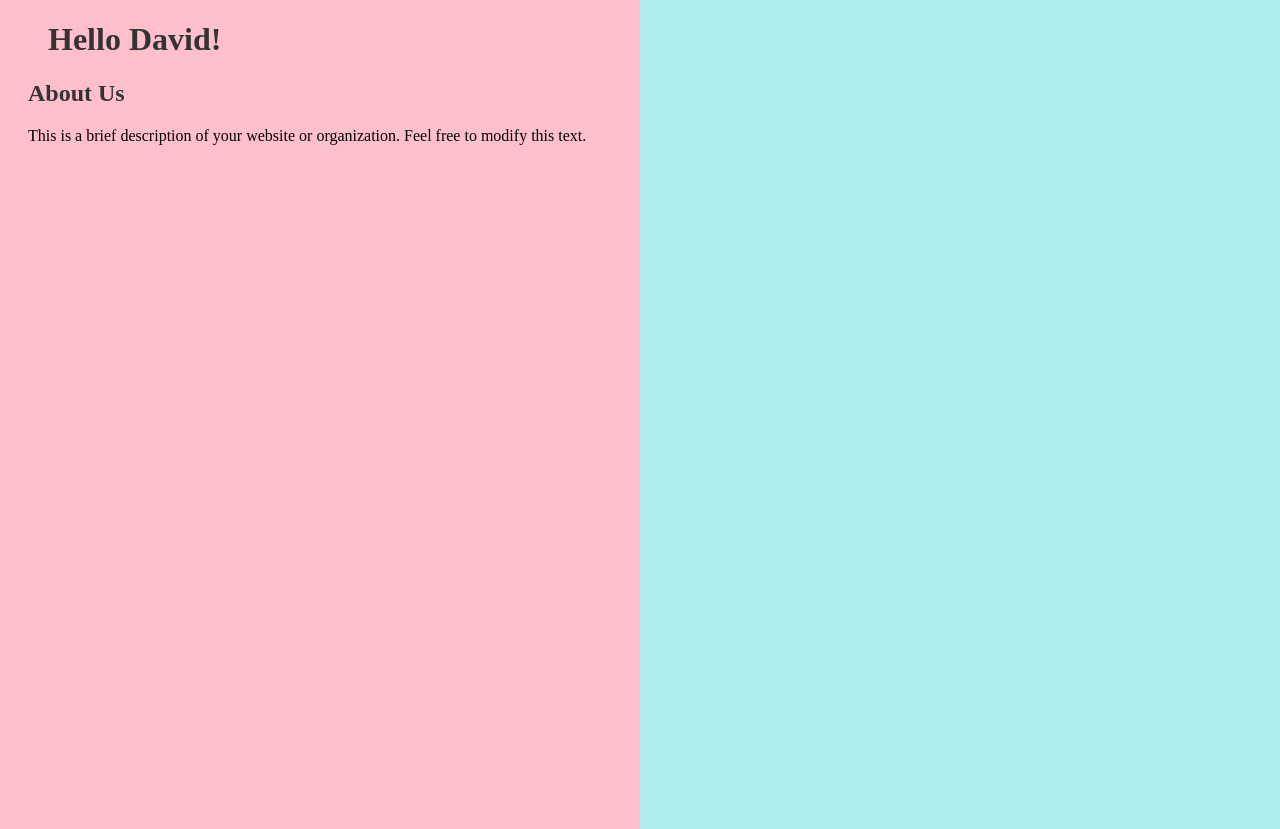
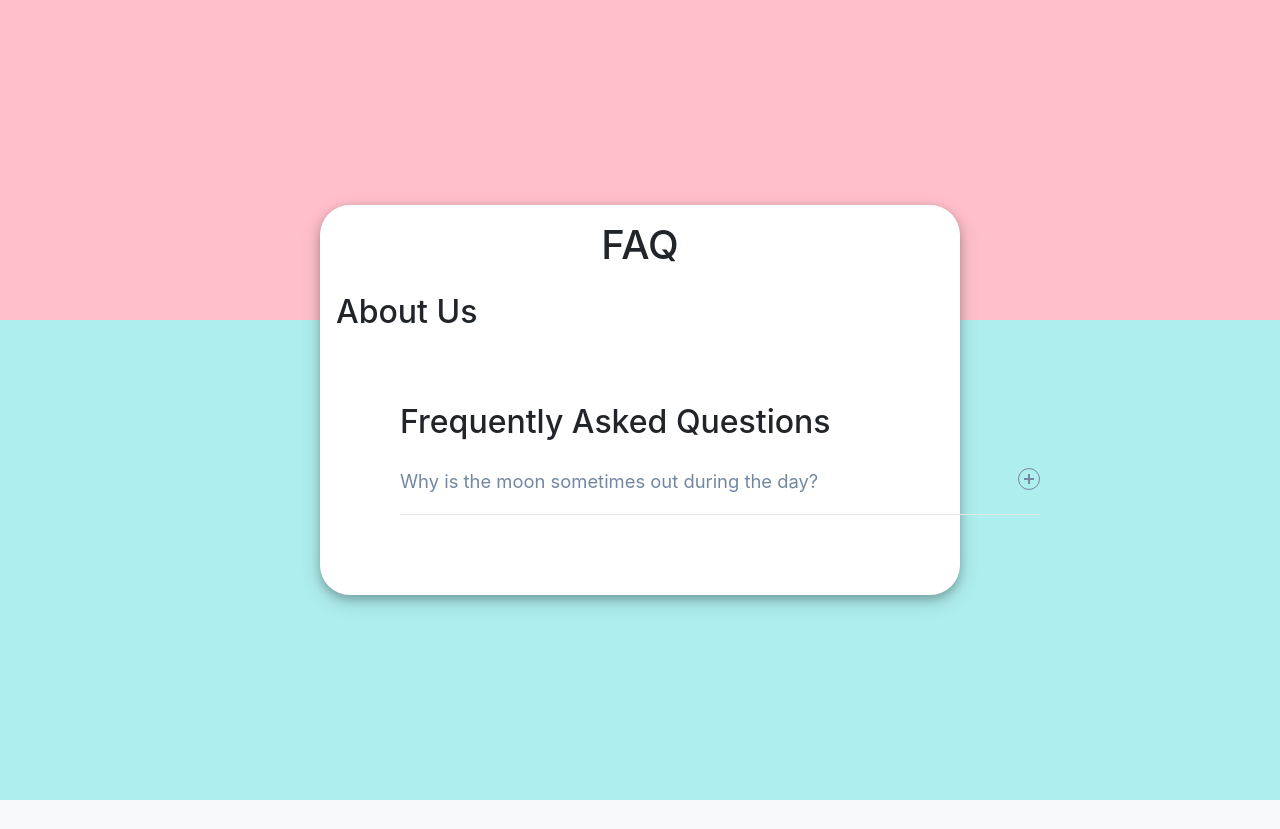
Before and after one commit to 000000000PROXIMO111111111111/Project_1, a plain HTML site: page index.html in a window 1280 px wide. After the commit the page ends 800 px from the top, so only its background shows below. Drawn offline with nearby package versions, Linux system fonts and the light colour scheme.

Commit message:
Accordion Working but overflowing

```diff
--- a/index.html
+++ b/index.html
@@ -1,31 +1,40 @@
 <!DOCTYPE html>
 <html lang="en">
+
 <head>
     <meta charset="UTF-8">
     <meta name="viewport" content="width=device-width, initial-scale=1.0">
-
-  <!-- Link to your style.css file -->
+    <!-- Link to Bootstrap CSS (replace with the correct Bootstrap version) -->
+    <link rel="stylesheet" href="https://maxcdn.bootstrapcdn.com/bootstrap/4.0.0/css/bootstrap.min.css">
+    <!-- Link to your styles.scss file -->
     <link rel="stylesheet" href="style.css">
     <!-- Add any additional meta tags, stylesheets, or scripts here -->
 </head>
-<body>
 
-<!-- Main Content Area -->
-<main>
-  <header>
-    <h1>Hello David!</h1>
-  </header>
-
+<body class="bg-light d-flex align-items-center justify-content-center" style="height: 100vh;">
+    <div class="rounded-cards p-3">
+        <h1 class="text-center mb-4">FAQ</h1>
         <section>
             <h2>About Us</h2>
-    <p>This is a brief description of your website or organization. Feel free to modify this text.</p>
+            <div class="container">
+                <h2>Frequently Asked Questions</h2>
+                <div class="accordion">
+                    <div class="accordion-item">
+                        <button id="accordion-button-1" aria-expanded="false">
+                            <span class="accordion-title">Why is the moon sometimes out during the day?</span>
+                            <span class="icon" aria-hidden="true"></span>
+                        </button>
+                        <div class="accordion-content">
+                            <p>Lorem ipsum dolor sit amet, consectetur adipiscing elit, sed do eiusmod tempor incididunt ut labore et dolore magna aliqua. Elementum sagittis vitae et leo duis ut. Ut tortor pretium viverra suspendisse potenti.</p>
+                        </div>
+                    </div>
+                </div>
+            </div>
         </section>
+    </div>
 
-  <!-- Add more sections as needed -->
+    <!-- Link to your script.js file -->
+    <script src="script.js"></script>
+</body>
 
-</main>
-
-<!-- Add any additional scripts here -->
-
-</body>
 </html>
--- a/script.js
+++ b/script.js
@@ -0,0 +1,17 @@
+document.addEventListener("DOMContentLoaded", function () {
+  const items = document.querySelectorAll(".accordion button");
+
+  function toggleAccordion() {
+    const itemToggle = this.getAttribute('aria-expanded');
+
+    for (i = 0; i < items.length; i++) {
+      items[i].setAttribute('aria-expanded', 'false');
+    }
+
+    if (itemToggle == 'false') {
+      this.setAttribute('aria-expanded', 'true');
+    }
+  }
+
+  items.forEach(item => item.addEventListener('click', toggleAccordion));
+});
--- a/style.css
+++ b/style.css
@@ -1,28 +1,144 @@
-body{
+@import url('https://fonts.googleapis.com/css?family=Hind:300,400&display=swap');
+
+:root {
+  --bg: #fff;
+  --text: #7288a2;
+  --gray: #4d5974;
+  --lightgray: #e5e5e5;
+  --blue: #03b5d2;
+}
+
+* {
+  box-sizing: border-box;
+}
+
+body {
     width: 100%;
     height: 100vh;
     background: linear-gradient(
-      to right,
-      pink 0%,
-      pink 50%,
-      paleturquoise 50%,
-      paleturquoise 100%
+        to bottom,
+        pink 0%,
+        pink 40%, /* Adjust this percentage for the bottom color of the split */
+        paleturquoise 40%, /* Adjust this percentage for the top color of the split */
+        paleturquoise 100%
     );
-  }
-header, nav, main, footer {
-    margin: 20px;
 }
 
-h1, h2 {
-    color: #333;
+.rounded-cards {
+    width: 40rem;
+    background-color: white;
+    padding: 1.5rem; /* Adjust padding as needed */
+    border-radius: 30px;
+    box-shadow: 0 4px 8px 0 rgba(0, 0, 0, 0.2), 0 6px 20px 0 rgba(0, 0, 0, 0.19);
 }
+/* Standard styles without motion */
+.my-element {
+    transition: background-color 0.3s ease;
+  }
 
-img {
-    max-width: 100%;
-    height: auto;
-}
+  .container {
+    margin: 0 auto;
+    padding: 4rem;
+    width: 48rem;
+  }
 
-footer {
-    text-align: center;
-    margin-top: 50px;
-}
+  .accordion .accordion-item {
+    border-bottom: 1px solid var(--lightgray);
+  }
+
+  .accordion button[aria-expanded='true'] {
+    border-bottom: 1px solid var(--blue);
+  }
+
+  .accordion button {
+    position: relative;
+    display: block;
+    text-align: left;
+    width: 100%;
+    padding: 1em 0;
+    color: var(--text);
+    font-size: 1.15rem;
+    font-weight: 400;
+    border: none;
+    background: none;
+    outline: none;
+  }
+
+  .accordion button:hover,
+  .accordion button:focus {
+    cursor: pointer;
+    color: var(--blue);
+  }
+
+  .accordion button:hover::after,
+  .accordion button:focus::after {
+    cursor: pointer;
+    color: var(--blue);
+    border: 1px solid var(--blue);
+  }
+
+  .accordion .accordion-title {
+    padding: 1em 1.5em 1em 0;
+  }
+
+  .accordion .icon {
+    display: inline-block;
+    position: absolute;
+    top: 18px;
+    right: 0;
+    width: 22px;
+    height: 22px;
+    border: 1px solid;
+    border-radius: 22px;
+  }
+
+  .accordion .icon::before {
+    display: block;
+    position: absolute;
+    content: '';
+    top: 9px;
+    left: 5px;
+    width: 10px;
+    height: 2px;
+    background: currentColor;
+  }
+
+  .accordion .icon::after {
+    display: block;
+    position: absolute;
+    content: '';
+    top: 5px;
+    left: 9px;
+    width: 2px;
+    height: 10px;
+    background: currentColor;
+  }
+
+  .accordion button[aria-expanded='true'] {
+    color: var(--blue);
+  }
+
+  .accordion button[aria-expanded='true'] .icon::after {
+    width: 0;
+  }
+
+  .accordion button[aria-expanded='true'] + .accordion-content {
+    opacity: 1;
+    max-height: 9em;
+    transition: all 200ms linear;
+    will-change: opacity, max-height;
+  }
+
+  .accordion .accordion-content {
+    opacity: 0;
+    max-height: 0;
+    overflow: hidden;
+    transition: opacity 200ms linear, max-height 200ms linear;
+    will-change: opacity, max-height;
+  }
+
+  .accordion .accordion-content p {
+    font-size: 1rem;
+    font-weight: 300;
+    margin: 2em 0;
+  }
--- /dev/null
+++ b/styles.scss
@@ -0,0 +1,120 @@
+@import url('https://fonts.googleapis.com/css?family=Hind:300,400&display=swap');
+
+$bg: #fff;
+$text: #7288a2;
+$gray: #4d5974;
+$lightgray: #e5e5e5;
+$blue: #03b5d2;
+
+* {
+  box-sizing: border-box;
+  &::before, &::after {
+    box-sizing: border-box;
+  }
+}
+
+body {
+  margin: 0;
+  padding: 0;
+  font-family: 'Hind', sans-serif;
+  background: $bg;
+  color: $gray;
+  display: flex;
+  min-height: 100vh;
+}
+
+.container {
+  margin: 0 auto;
+  padding: 4rem;
+  width: 48rem;
+}
+
+.accordion {
+  .accordion-item {
+    border-bottom: 1px solid $lightgray;
+    button[aria-expanded='true'] {
+      border-bottom: 1px solid $blue;
+    }
+  }
+  button {
+    position: relative;
+    display: block;
+    text-align: left;
+    width: 100%;
+    padding: 1em 0;
+    color: $text;
+    font-size: 1.15rem;
+    font-weight: 400;
+    border: none;
+    background: none;
+    outline: none;
+    &:hover, &:focus {
+      cursor: pointer;
+      color: $blue;
+      &::after {
+        cursor: pointer;
+        color: $blue;
+        border: 1px solid $blue;
+      }
+    }
+    .accordion-title {
+      padding: 1em 1.5em 1em 0;
+    }
+    .icon {
+      display: inline-block;
+      position: absolute;
+      top: 18px;
+      right: 0;
+      width: 22px;
+      height: 22px;
+      border: 1px solid;
+      border-radius: 22px;
+      &::before {
+        display: block;
+        position: absolute;
+        content: '';
+        top: 9px;
+        left: 5px;
+        width: 10px;
+        height: 2px;
+        background: currentColor;
+      }
+      &::after {
+        display: block;
+        position: absolute;
+        content: '';
+        top: 5px;
+        left: 9px;
+        width: 2px;
+        height: 10px;
+        background: currentColor;
+      }
+    }
+  }
+  button[aria-expanded='true'] {
+    color: $blue;
+    .icon {
+      &::after {
+        width: 0;
+      }
+    }
+    + .accordion-content {
+      opacity: 1;
+      max-height: 9em;
+      transition: all 200ms linear;
+      will-change: opacity, max-height;
+    }
+  }
+  .accordion-content {
+    opacity: 0;
+    max-height: 0;
+    overflow: hidden;
+    transition: opacity 200ms linear, max-height 200ms linear;
+    will-change: opacity, max-height;
+    p {
+      font-size: 1rem;
+      font-weight: 300;
+      margin: 2em 0;
+    }
+  }
+}
```
Lines whose indentation alone changed are shown as unchanged.
